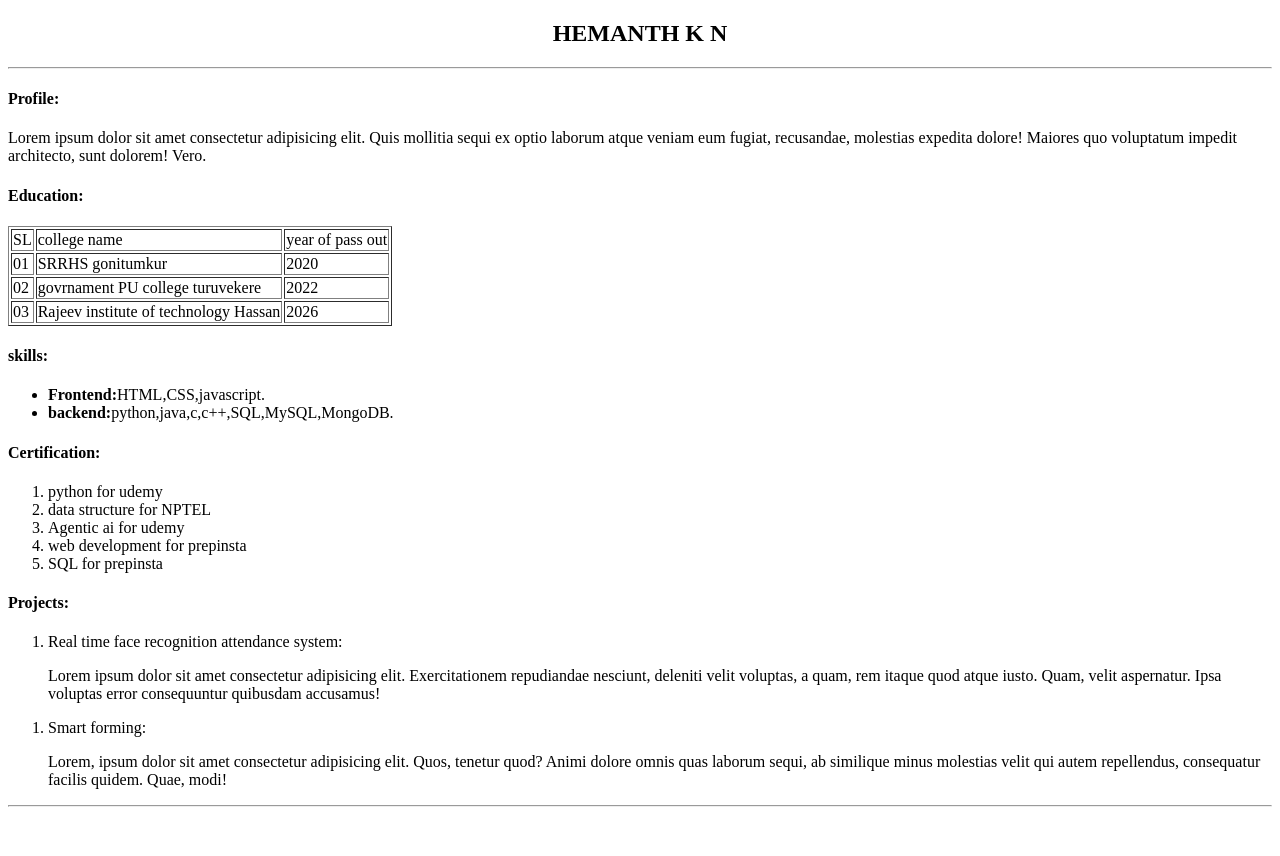
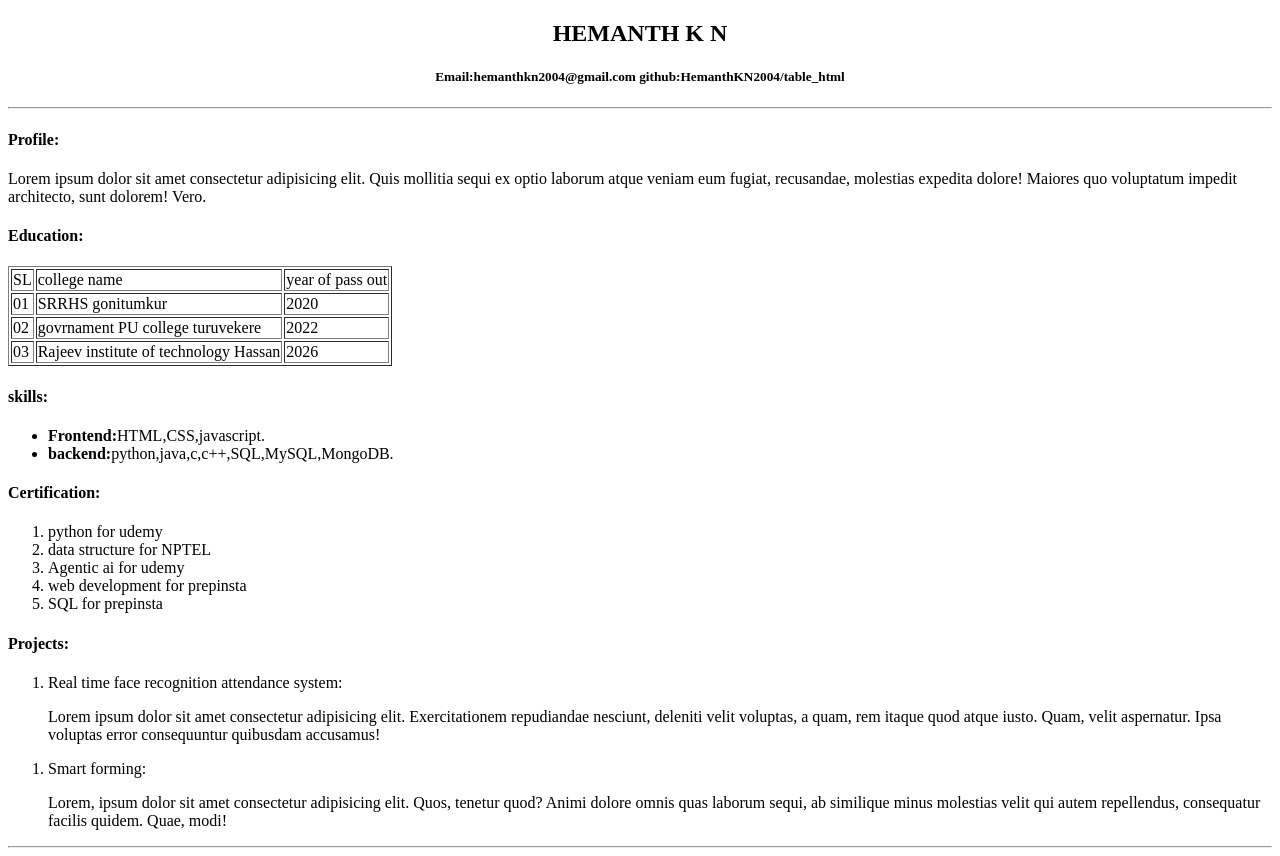
Before and after one commit to HemanthKN2004/html-tasks, a plain HTML site: page index.html in a window 1280 px wide. Before the commit the page ends 815 px from the top, so only its background shows below. Drawn offline with Linux system fonts and the light colour scheme.

Commit message:
Update index.html

```diff
--- a/index.html
+++ b/index.html
@@ -7,6 +7,7 @@
 </head>
 <body>
     <center><h2>HEMANTH K N</h2></center>
+    <center><h5><b>Email:</b>hemanthkn2004@gmail.com <b>github:</b>HemanthKN2004/table_html</h5></center>
     <hr>
     <h4>Profile:</h4>
     <p>Lorem ipsum dolor sit amet consectetur adipisicing elit.
@@ -65,4 +66,5 @@
     <hr>
 
 </body>
+
 </html>
```
